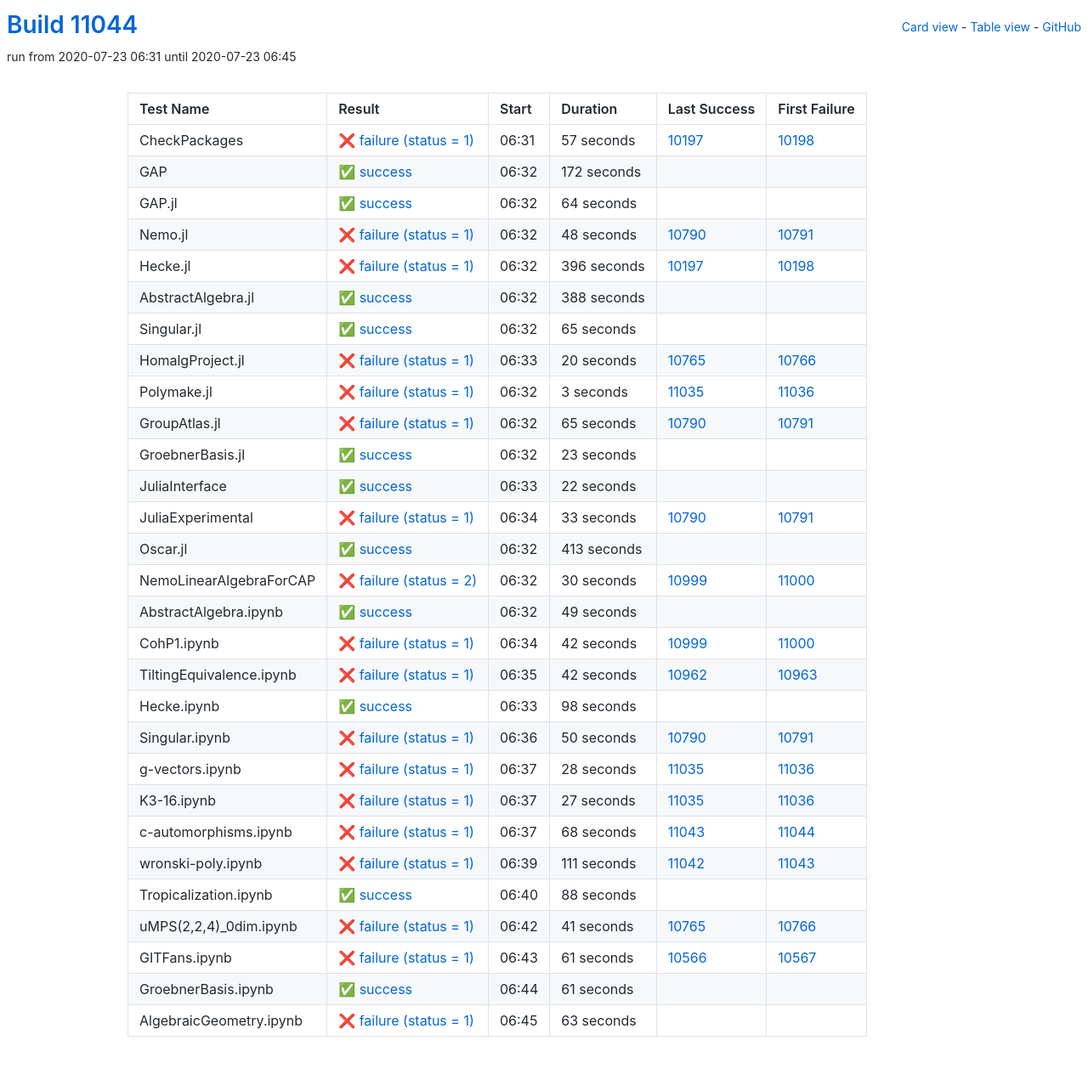
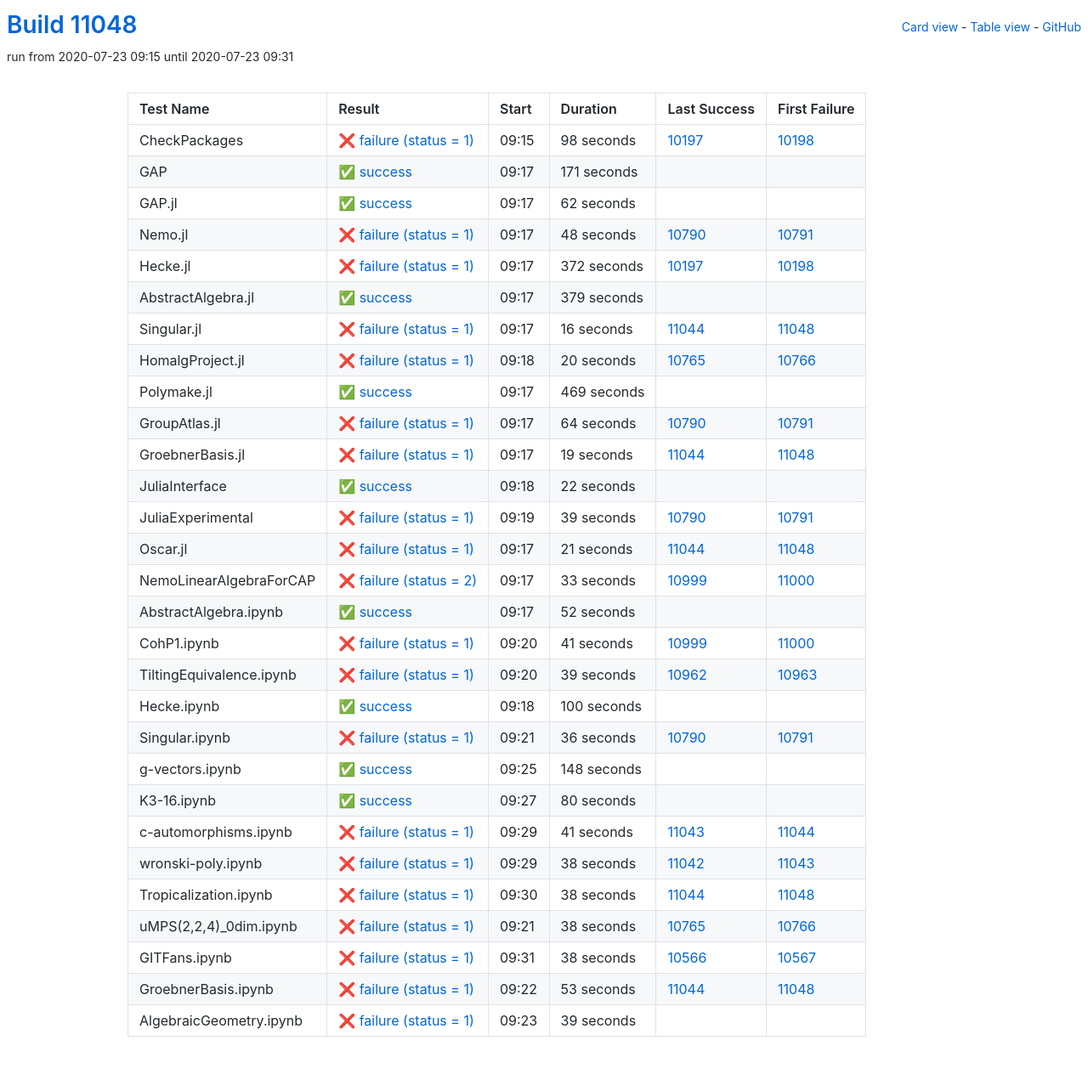
Before and after one commit to oscar-system/oscar-ci-status, a Jekyll site: the page built from table.html, in a window 1280 px wide. Shown: the whole page at 85% size. Built offline with Jekyll 4.4.1, drawn with Linux system fonts in a browser that asks for light colours.

Commit message:
Build #11048

```diff
--- a/_data/ci.yml
+++ b/_data/ci.yml
@@ -1,6 +1,6 @@
 ---
-build: 11044
-build_url: https://oscarci.mathematik.uni-kl.de/job/oscar/11044/
+build: 11048
+build_url: https://oscarci.mathematik.uni-kl.de/job/oscar/11048/
 job: oscar
 organization: oscar-system
 repo: oscar-ci-status
@@ -8,44 +8,44 @@
 tests:
 - name: CheckPackages
   id: checkpackages
-  log: https://oscarci.mathematik.uni-kl.de/job/oscar/11044/artifact/logs/build-11044/CheckPackages.log
-  start: 2020-07-23 06:31
+  log: https://oscarci.mathematik.uni-kl.de/job/oscar/11048/artifact/logs/build-11048/CheckPackages.log
+  start: 2020-07-23 09:15
   success: false
   exitcode: 1
   status: failure
-  duration: 57
+  duration: 98
   last_success: 10197
   last_success_url: https://oscarci.mathematik.uni-kl.de/job/oscar/10197/
   first_failure: 10198
   first_failure_url: https://oscarci.mathematik.uni-kl.de/job/oscar/10198/
 - name: GAP
   id: gap
-  log: https://oscarci.mathematik.uni-kl.de/job/oscar/11044/artifact/logs/build-11044/GAP.log
-  start: 2020-07-23 06:32
+  log: https://oscarci.mathematik.uni-kl.de/job/oscar/11048/artifact/logs/build-11048/GAP.log
+  start: 2020-07-23 09:17
   success: true
   exitcode: 0
   status: success
-  duration: 172
+  duration: 171
   last_success: false
   last_success_url:
   first_failure: false
   first_failure_url:
 - name: GAP.jl
   id: gap-jl
-  log: https://oscarci.mathematik.uni-kl.de/job/oscar/11044/artifact/logs/build-11044/GAP.jl.log
-  start: 2020-07-23 06:32
+  log: https://oscarci.mathematik.uni-kl.de/job/oscar/11048/artifact/logs/build-11048/GAP.jl.log
+  start: 2020-07-23 09:17
   success: true
   exitcode: 0
   status: success
-  duration: 64
+  duration: 62
   last_success: false
   last_success_url:
   first_failure: false
   first_failure_url:
 - name: Nemo.jl
   id: nemo-jl
-  log: https://oscarci.mathematik.uni-kl.de/job/oscar/11044/artifact/logs/build-11044/Nemo.jl.log
-  start: 2020-07-23 06:32
+  log: https://oscarci.mathematik.uni-kl.de/job/oscar/11048/artifact/logs/build-11048/Nemo.jl.log
+  start: 2020-07-23 09:17
   success: false
   exitcode: 1
   status: failure
@@ -56,44 +56,44 @@
   first_failure_url: https://oscarci.mathematik.uni-kl.de/job/oscar/10791/
 - name: Hecke.jl
   id: hecke-jl
-  log: https://oscarci.mathematik.uni-kl.de/job/oscar/11044/artifact/logs/build-11044/Hecke.jl.log
-  start: 2020-07-23 06:32
+  log: https://oscarci.mathematik.uni-kl.de/job/oscar/11048/artifact/logs/build-11048/Hecke.jl.log
+  start: 2020-07-23 09:17
   success: false
   exitcode: 1
   status: failure
-  duration: 396
+  duration: 372
   last_success: 10197
   last_success_url: https://oscarci.mathematik.uni-kl.de/job/oscar/10197/
   first_failure: 10198
   first_failure_url: https://oscarci.mathematik.uni-kl.de/job/oscar/10198/
 - name: AbstractAlgebra.jl
   id: abstractalgebra-jl
-  log: https://oscarci.mathematik.uni-kl.de/job/oscar/11044/artifact/logs/build-11044/AbstractAlgebra.jl.log
-  start: 2020-07-23 06:32
+  log: https://oscarci.mathematik.uni-kl.de/job/oscar/11048/artifact/logs/build-11048/AbstractAlgebra.jl.log
+  start: 2020-07-23 09:17
   success: true
   exitcode: 0
   status: success
-  duration: 388
+  duration: 379
   last_success: false
   last_success_url:
   first_failure: false
   first_failure_url:
 - name: Singular.jl
   id: singular-jl
-  log: https://oscarci.mathematik.uni-kl.de/job/oscar/11044/artifact/logs/build-11044/Singular.jl.log
-  start: 2020-07-23 06:32
-  success: true
-  exitcode: 0
-  status: success
-  duration: 65
-  last_success: false
-  last_success_url:
-  first_failure: false
-  first_failure_url:
+  log: https://oscarci.mathematik.uni-kl.de/job/oscar/11048/artifact/logs/build-11048/Singular.jl.log
+  start: 2020-07-23 09:17
+  success: false
+  exitcode: 1
+  status: failure
+  duration: 16
+  last_success: 11044
+  last_success_url: https://oscarci.mathematik.uni-kl.de/job/oscar/11044/
+  first_failure: 11048
+  first_failure_url: https://oscarci.mathematik.uni-kl.de/job/oscar/11048/
 - name: HomalgProject.jl
   id: homalgproject-jl
-  log: https://oscarci.mathematik.uni-kl.de/job/oscar/11044/artifact/logs/build-11044/HomalgProject.jl.log
-  start: 2020-07-23 06:33
+  log: https://oscarci.mathematik.uni-kl.de/job/oscar/11048/artifact/logs/build-11048/HomalgProject.jl.log
+  start: 2020-07-23 09:18
   success: false
   exitcode: 1
   status: failure
@@ -104,44 +104,44 @@
   first_failure_url: https://oscarci.mathematik.uni-kl.de/job/oscar/10766/
 - name: Polymake.jl
   id: polymake-jl
-  log: https://oscarci.mathematik.uni-kl.de/job/oscar/11044/artifact/logs/build-11044/Polymake.jl.log
-  start: 2020-07-23 06:32
+  log: https://oscarci.mathematik.uni-kl.de/job/oscar/11048/artifact/logs/build-11048/Polymake.jl.log
+  start: 2020-07-23 09:17
+  success: true
+  exitcode: 0
+  status: success
+  duration: 469
+  last_success: false
+  last_success_url:
+  first_failure: false
+  first_failure_url:
+- name: GroupAtlas.jl
+  id: groupatlas-jl
+  log: https://oscarci.mathematik.uni-kl.de/job/oscar/11048/artifact/logs/build-11048/GroupAtlas.jl.log
+  start: 2020-07-23 09:17
   success: false
   exitcode: 1
   status: failure
-  duration: 3
-  last_success: 11035
-  last_success_url: https://oscarci.mathematik.uni-kl.de/job/oscar/11035/
-  first_failure: 11036
-  first_failure_url: https://oscarci.mathematik.uni-kl.de/job/oscar/11036/
-- name: GroupAtlas.jl
-  id: groupatlas-jl
-  log: https://oscarci.mathematik.uni-kl.de/job/oscar/11044/artifact/logs/build-11044/GroupAtlas.jl.log
-  start: 2020-07-23 06:32
-  success: false
-  exitcode: 1
-  status: failure
-  duration: 65
+  duration: 64
   last_success: 10790
   last_success_url: https://oscarci.mathematik.uni-kl.de/job/oscar/10790/
   first_failure: 10791
   first_failure_url: https://oscarci.mathematik.uni-kl.de/job/oscar/10791/
 - name: GroebnerBasis.jl
   id: groebnerbasis-jl
-  log: https://oscarci.mathematik.uni-kl.de/job/oscar/11044/artifact/logs/build-11044/GroebnerBasis.jl.log
-  start: 2020-07-23 06:32
-  success: true
-  exitcode: 0
-  status: success
-  duration: 23
-  last_success: false
-  last_success_url:
-  first_failure: false
-  first_failure_url:
+  log: https://oscarci.mathematik.uni-kl.de/job/oscar/11048/artifact/logs/build-11048/GroebnerBasis.jl.log
+  start: 2020-07-23 09:17
+  success: false
+  exitcode: 1
+  status: failure
+  duration: 19
+  last_success: 11044
+  last_success_url: https://oscarci.mathematik.uni-kl.de/job/oscar/11044/
+  first_failure: 11048
+  first_failure_url: https://oscarci.mathematik.uni-kl.de/job/oscar/11048/
 - name: JuliaInterface
   id: juliainterface
-  log: https://oscarci.mathematik.uni-kl.de/job/oscar/11044/artifact/logs/build-11044/JuliaInterface.log
-  start: 2020-07-23 06:33
+  log: https://oscarci.mathematik.uni-kl.de/job/oscar/11048/artifact/logs/build-11048/JuliaInterface.log
+  start: 2020-07-23 09:18
   success: true
   exitcode: 0
   status: success
@@ -152,205 +152,205 @@
   first_failure_url:
 - name: JuliaExperimental
   id: juliaexperimental
-  log: https://oscarci.mathematik.uni-kl.de/job/oscar/11044/artifact/logs/build-11044/JuliaExperimental.log
-  start: 2020-07-23 06:34
+  log: https://oscarci.mathematik.uni-kl.de/job/oscar/11048/artifact/logs/build-11048/JuliaExperimental.log
+  start: 2020-07-23 09:19
   success: false
   exitcode: 1
   status: failure
-  duration: 33
+  duration: 39
   last_success: 10790
   last_success_url: https://oscarci.mathematik.uni-kl.de/job/oscar/10790/
   first_failure: 10791
   first_failure_url: https://oscarci.mathematik.uni-kl.de/job/oscar/10791/
 - name: Oscar.jl
   id: oscar-jl
-  log: https://oscarci.mathematik.uni-kl.de/job/oscar/11044/artifact/logs/build-11044/Oscar.jl.log
-  start: 2020-07-23 06:32
-  success: true
-  exitcode: 0
-  status: success
-  duration: 413
-  last_success: false
-  last_success_url:
-  first_failure: false
-  first_failure_url:
+  log: https://oscarci.mathematik.uni-kl.de/job/oscar/11048/artifact/logs/build-11048/Oscar.jl.log
+  start: 2020-07-23 09:17
+  success: false
+  exitcode: 1
+  status: failure
+  duration: 21
+  last_success: 11044
+  last_success_url: https://oscarci.mathematik.uni-kl.de/job/oscar/11044/
+  first_failure: 11048
+  first_failure_url: https://oscarci.mathematik.uni-kl.de/job/oscar/11048/
 - name: NemoLinearAlgebraForCAP
   id: nemolinearalgebraforcap
-  log: https://oscarci.mathematik.uni-kl.de/job/oscar/11044/artifact/logs/build-11044/NemoLinearAlgebraForCAP.log
-  start: 2020-07-23 06:32
+  log: https://oscarci.mathematik.uni-kl.de/job/oscar/11048/artifact/logs/build-11048/NemoLinearAlgebraForCAP.log
+  start: 2020-07-23 09:17
   success: false
   exitcode: 2
   status: failure
-  duration: 30
+  duration: 33
   last_success: 10999
   last_success_url: https://oscarci.mathematik.uni-kl.de/job/oscar/10999/
   first_failure: 11000
   first_failure_url: https://oscarci.mathematik.uni-kl.de/job/oscar/11000/
 - name: AbstractAlgebra.ipynb
   id: abstractalgebra-ipynb
-  log: https://oscarci.mathematik.uni-kl.de/job/oscar/11044/artifact/logs/build-11044/AbstractAlgebra.ipynb.log
-  start: 2020-07-23 06:32
+  log: https://oscarci.mathematik.uni-kl.de/job/oscar/11048/artifact/logs/build-11048/AbstractAlgebra.ipynb.log
+  start: 2020-07-23 09:17
   success: true
   exitcode: 0
   status: success
-  duration: 49
+  duration: 52
   last_success: false
   last_success_url:
   first_failure: false
   first_failure_url:
 - name: CohP1.ipynb
   id: cohp1-ipynb
-  log: https://oscarci.mathematik.uni-kl.de/job/oscar/11044/artifact/logs/build-11044/CohP1.ipynb.log
-  start: 2020-07-23 06:34
+  log: https://oscarci.mathematik.uni-kl.de/job/oscar/11048/artifact/logs/build-11048/CohP1.ipynb.log
+  start: 2020-07-23 09:20
   success: false
   exitcode: 1
   status: failure
-  duration: 42
+  duration: 41
   last_success: 10999
   last_success_url: https://oscarci.mathematik.uni-kl.de/job/oscar/10999/
   first_failure: 11000
   first_failure_url: https://oscarci.mathematik.uni-kl.de/job/oscar/11000/
 - name: TiltingEquivalence.ipynb
   id: tiltingequivalence-ipynb
-  log: https://oscarci.mathematik.uni-kl.de/job/oscar/11044/artifact/logs/build-11044/TiltingEquivalence.ipynb.log
-  start: 2020-07-23 06:35
+  log: https://oscarci.mathematik.uni-kl.de/job/oscar/11048/artifact/logs/build-11048/TiltingEquivalence.ipynb.log
+  start: 2020-07-23 09:20
   success: false
   exitcode: 1
   status: failure
-  duration: 42
+  duration: 39
   last_success: 10962
   last_success_url: https://oscarci.mathematik.uni-kl.de/job/oscar/10962/
   first_failure: 10963
   first_failure_url: https://oscarci.mathematik.uni-kl.de/job/oscar/10963/
 - name: Hecke.ipynb
   id: hecke-ipynb
-  log: https://oscarci.mathematik.uni-kl.de/job/oscar/11044/artifact/logs/build-11044/Hecke.ipynb.log
-  start: 2020-07-23 06:33
+  log: https://oscarci.mathematik.uni-kl.de/job/oscar/11048/artifact/logs/build-11048/Hecke.ipynb.log
+  start: 2020-07-23 09:18
   success: true
   exitcode: 0
   status: success
-  duration: 98
+  duration: 100
   last_success: false
   last_success_url:
   first_failure: false
   first_failure_url:
 - name: Singular.ipynb
   id: singular-ipynb
-  log: https://oscarci.mathematik.uni-kl.de/job/oscar/11044/artifact/logs/build-11044/Singular.ipynb.log
-  start: 2020-07-23 06:36
+  log: https://oscarci.mathematik.uni-kl.de/job/oscar/11048/artifact/logs/build-11048/Singular.ipynb.log
+  start: 2020-07-23 09:21
   success: false
   exitcode: 1
   status: failure
-  duration: 50
+  duration: 36
   last_success: 10790
   last_success_url: https://oscarci.mathematik.uni-kl.de/job/oscar/10790/
   first_failure: 10791
   first_failure_url: https://oscarci.mathematik.uni-kl.de/job/oscar/10791/
 - name: g-vectors.ipynb
   id: g-vectors-ipynb
-  log: https://oscarci.mathematik.uni-kl.de/job/oscar/11044/artifact/logs/build-11044/g-vectors.ipynb.log
-  start: 2020-07-23 06:37
+  log: https://oscarci.mathematik.uni-kl.de/job/oscar/11048/artifact/logs/build-11048/g-vectors.ipynb.log
+  start: 2020-07-23 09:25
+  success: true
+  exitcode: 0
+  status: success
+  duration: 148
+  last_success: false
+  last_success_url:
+  first_failure: false
+  first_failure_url:
+- name: K3-16.ipynb
+  id: k3-16-ipynb
+  log: https://oscarci.mathematik.uni-kl.de/job/oscar/11048/artifact/logs/build-11048/K3-16.ipynb.log
+  start: 2020-07-23 09:27
+  success: true
+  exitcode: 0
+  status: success
+  duration: 80
+  last_success: false
+  last_success_url:
+  first_failure: false
+  first_failure_url:
+- name: c-automorphisms.ipynb
+  id: c-automorphisms-ipynb
+  log: https://oscarci.mathematik.uni-kl.de/job/oscar/11048/artifact/logs/build-11048/c-automorphisms.ipynb.log
+  start: 2020-07-23 09:29
   success: false
   exitcode: 1
   status: failure
-  duration: 28
-  last_success: 11035
-  last_success_url: https://oscarci.mathematik.uni-kl.de/job/oscar/11035/
-  first_failure: 11036
-  first_failure_url: https://oscarci.mathematik.uni-kl.de/job/oscar/11036/
-- name: K3-16.ipynb
-  id: k3-16-ipynb
-  log: https://oscarci.mathematik.uni-kl.de/job/oscar/11044/artifact/logs/build-11044/K3-16.ipynb.log
-  start: 2020-07-23 06:37
-  success: false
-  exitcode: 1
-  status: failure
-  duration: 27
-  last_success: 11035
-  last_success_url: https://oscarci.mathematik.uni-kl.de/job/oscar/11035/
-  first_failure: 11036
-  first_failure_url: https://oscarci.mathematik.uni-kl.de/job/oscar/11036/
-- name: c-automorphisms.ipynb
-  id: c-automorphisms-ipynb
-  log: https://oscarci.mathematik.uni-kl.de/job/oscar/11044/artifact/logs/build-11044/c-automorphisms.ipynb.log
-  start: 2020-07-23 06:37
-  success: false
-  exitcode: 1
-  status: failure
-  duration: 68
+  duration: 41
   last_success: 11043
   last_success_url: https://oscarci.mathematik.uni-kl.de/job/oscar/11043/
   first_failure: 11044
   first_failure_url: https://oscarci.mathematik.uni-kl.de/job/oscar/11044/
 - name: wronski-poly.ipynb
   id: wronski-poly-ipynb
-  log: https://oscarci.mathematik.uni-kl.de/job/oscar/11044/artifact/logs/build-11044/wronski-poly.ipynb.log
-  start: 2020-07-23 06:39
+  log: https://oscarci.mathematik.uni-kl.de/job/oscar/11048/artifact/logs/build-11048/wronski-poly.ipynb.log
+  start: 2020-07-23 09:29
   success: false
   exitcode: 1
   status: failure
-  duration: 111
+  duration: 38
   last_success: 11042
   last_success_url: https://oscarci.mathematik.uni-kl.de/job/oscar/11042/
   first_failure: 11043
   first_failure_url: https://oscarci.mathematik.uni-kl.de/job/oscar/11043/
 - name: Tropicalization.ipynb
   id: tropicalization-ipynb
-  log: https://oscarci.mathematik.uni-kl.de/job/oscar/11044/artifact/logs/build-11044/Tropicalization.ipynb.log
-  start: 2020-07-23 06:40
-  success: true
-  exitcode: 0
-  status: success
-  duration: 88
-  last_success: false
-  last_success_url:
-  first_failure: false
-  first_failure_url:
-- name: uMPS(2,2,4)_0dim.ipynb
-  id: umps-2-2-4-0dim-ipynb
-  log: https://oscarci.mathematik.uni-kl.de/job/oscar/11044/artifact/logs/build-11044/uMPS-2-2-4-_0dim.ipynb.log
-  start: 2020-07-23 06:42
+  log: https://oscarci.mathematik.uni-kl.de/job/oscar/11048/artifact/logs/build-11048/Tropicalization.ipynb.log
+  start: 2020-07-23 09:30
   success: false
   exitcode: 1
   status: failure
-  duration: 41
+  duration: 38
+  last_success: 11044
+  last_success_url: https://oscarci.mathematik.uni-kl.de/job/oscar/11044/
+  first_failure: 11048
+  first_failure_url: https://oscarci.mathematik.uni-kl.de/job/oscar/11048/
+- name: uMPS(2,2,4)_0dim.ipynb
+  id: umps-2-2-4-0dim-ipynb
+  log: https://oscarci.mathematik.uni-kl.de/job/oscar/11048/artifact/logs/build-11048/uMPS-2-2-4-_0dim.ipynb.log
+  start: 2020-07-23 09:21
+  success: false
+  exitcode: 1
+  status: failure
+  duration: 38
   last_success: 10765
   last_success_url: https://oscarci.mathematik.uni-kl.de/job/oscar/10765/
   first_failure: 10766
   first_failure_url: https://oscarci.mathematik.uni-kl.de/job/oscar/10766/
 - name: GITFans.ipynb
   id: gitfans-ipynb
-  log: https://oscarci.mathematik.uni-kl.de/job/oscar/11044/artifact/logs/build-11044/GITFans.ipynb.log
-  start: 2020-07-23 06:43
+  log: https://oscarci.mathematik.uni-kl.de/job/oscar/11048/artifact/logs/build-11048/GITFans.ipynb.log
+  start: 2020-07-23 09:31
   success: false
   exitcode: 1
   status: failure
-  duration: 61
+  duration: 38
   last_success: 10566
   last_success_url: https://oscarci.mathematik.uni-kl.de/job/oscar/10566/
   first_failure: 10567
   first_failure_url: https://oscarci.mathematik.uni-kl.de/job/oscar/10567/
 - name: GroebnerBasis.ipynb
   id: groebnerbasis-ipynb
-  log: https://oscarci.mathematik.uni-kl.de/job/oscar/11044/artifact/logs/build-11044/GroebnerBasis.ipynb.log
-  start: 2020-07-23 06:44
-  success: true
-  exitcode: 0
-  status: success
-  duration: 61
+  log: https://oscarci.mathematik.uni-kl.de/job/oscar/11048/artifact/logs/build-11048/GroebnerBasis.ipynb.log
+  start: 2020-07-23 09:22
+  success: false
+  exitcode: 1
+  status: failure
+  duration: 53
+  last_success: 11044
+  last_success_url: https://oscarci.mathematik.uni-kl.de/job/oscar/11044/
+  first_failure: 11048
+  first_failure_url: https://oscarci.mathematik.uni-kl.de/job/oscar/11048/
+- name: AlgebraicGeometry.ipynb
+  id: algebraicgeometry-ipynb
+  log: https://oscarci.mathematik.uni-kl.de/job/oscar/11048/artifact/logs/build-11048/AlgebraicGeometry.ipynb.log
+  start: 2020-07-23 09:23
+  success: false
+  exitcode: 1
+  status: failure
+  duration: 39
   last_success: false
   last_success_url:
   first_failure: false
   first_failure_url:
-- name: AlgebraicGeometry.ipynb
-  id: algebraicgeometry-ipynb
-  log: https://oscarci.mathematik.uni-kl.de/job/oscar/11044/artifact/logs/build-11044/AlgebraicGeometry.ipynb.log
-  start: 2020-07-23 06:45
-  success: false
-  exitcode: 1
-  status: failure
-  duration: 63
-  last_success: false
-  last_success_url:
-  first_failure: false
-  first_failure_url:
```
Also changed, not shown: README.md.
